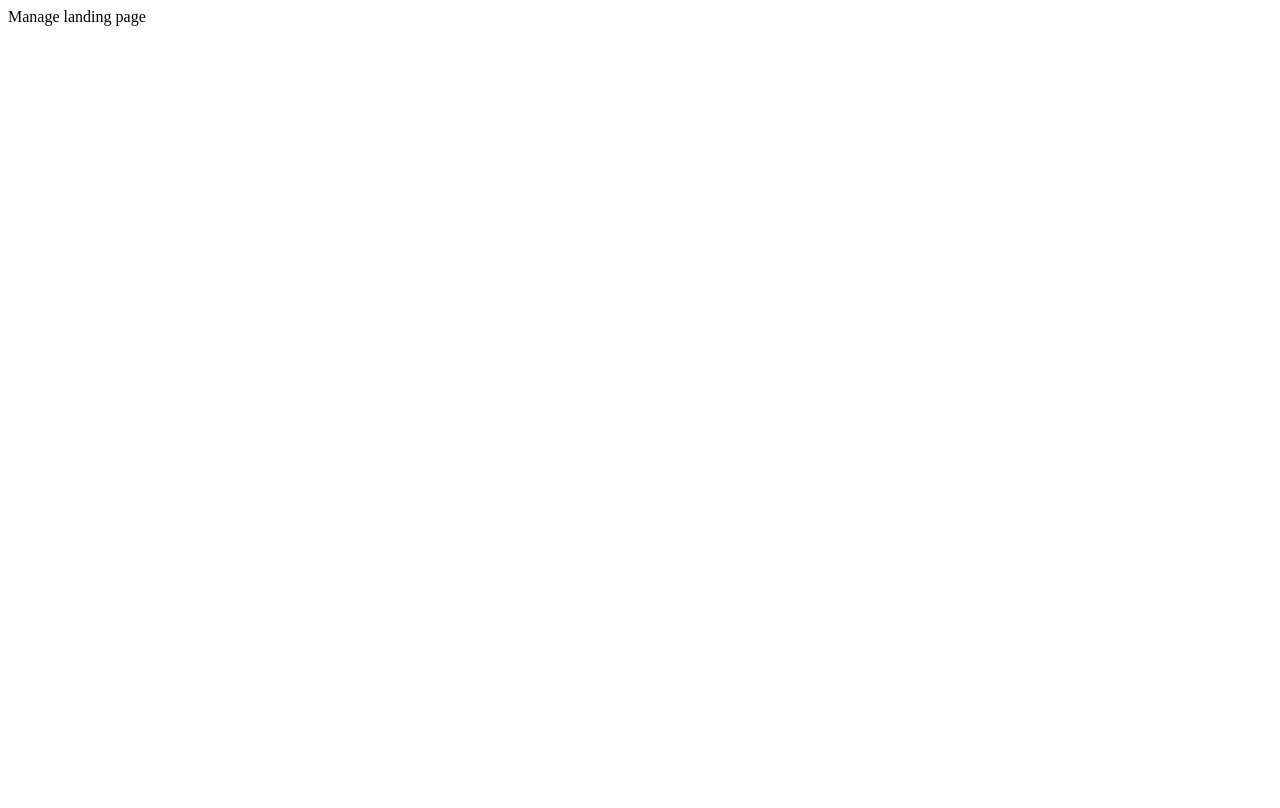
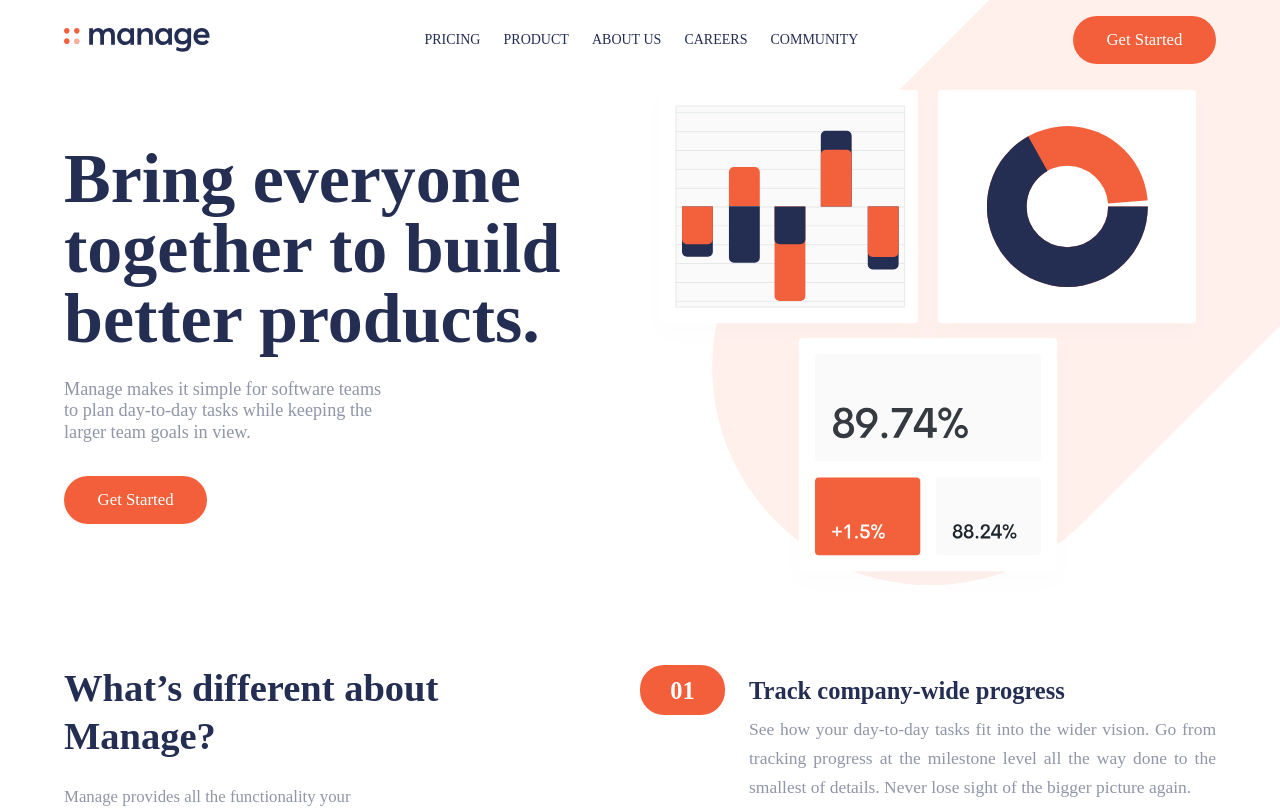
Before and after one commit to JoeDravarol/frontendmentor-manage-landing-page, a React (Create React App) app: page / in a window 1280 px wide. Shown: the top 808 px of the page. Built offline with nearby package versions, Linux system fonts and the light colour scheme.

Commit message:
feat: Add testimonials section refactor: CtaButton component to accept props and extend className.

```diff
--- a/src/App.js
+++ b/src/App.js
@@ -1,10 +1,62 @@
-import React from 'react'
+import React, { useState, useEffect } from 'react'
+
+import avatarAli from './images/avatar-ali.png'
+import avatarAnisha from './images/avatar-anisha.png'
+import avatarRichard from './images/avatar-richard.png'
+import avatarShanai from './images/avatar-shanai.png'
+
+import Testimonials from './components/Testimonials'
+import Layout from './layout/Layout'
+import Hero from './layout/Hero'
+import Services from './layout/Services'
+import { useWindowSize } from './hooks'
+
+const testimonialsData = [
+  {
+    id: 1,
+    name: "Anisha Li",
+    statement: "Manage has supercharged our team’s workflow. The ability to maintain visibility on larger milestones at all times keeps everyone motivated.",
+    img: avatarAnisha
+  },
+  {
+    id: 2,
+    name: "Ali Bravo",
+    statement: "We have been able to cancel so many other subscriptions since using Manage. There is no more cross-channel confusion and everyone is much more focused.",
+    img: avatarAli
+  },
+  {
+    id: 3,
+    name: "Richard Watts",
+    statement: "Manage allows us to provide structure and process. It keeps us organized and focused. I can’t stop recommending them to everyone I talk to!",
+    img: avatarRichard
+  },
+  {
+    id: 4,
+    name: "Shanai Gough",
+    statement: "Their software allows us to track, manage and collaborate on our projects from anywhere. It keeps the whole team in-sync without being intrusive.",
+    img: avatarShanai
+  }
+]
 
 const App = () => {
+  const windowSize = useWindowSize()
+  const [testimonials, setTestimonials] = useState(testimonialsData)
+
+  useEffect(() => {
+    if (windowSize.width < 1280) {
+      setTestimonials(testimonialsData)
+    } else {
+      const desktopTestimonials = testimonialsData.slice(0, 3)
+      setTestimonials(desktopTestimonials)
+    }
+  }, [windowSize])
+
   return (
-    <div>
-      Manage landing page
-    </div>
+    <Layout>
+      <Hero />
+      <Services />
+      <Testimonials testimonials={testimonials} />
+    </Layout>
   )
 }
 
--- a/src/components/CtaButton.js
+++ b/src/components/CtaButton.js
@@ -11,15 +11,16 @@ const useStyles = makeStyles(theme => ({
   }
 }))
 
-const CtaButton = ({ label }) => {
+const CtaButton = ({ label, className, ...props }) => {
   const classes = useStyles()
 
   return (
     <Button
-      className={classes.button}
-      variant='contained'
-      color='primary'
+      className={`${classes.button} ${className}`}
+      variant="contained"
+      color="primary"
       disableElevation
+      {...props}
     >
       {label}
     </Button>
--- /dev/null
+++ b/src/components/TestimonialDetails.js
@@ -0,0 +1,75 @@
+import React from 'react'
+
+import Avatar from '@material-ui/core/Avatar'
+import Paper from '@material-ui/core/Paper'
+import Typography from '@material-ui/core/Typography'
+import { makeStyles } from '@material-ui/core'
+
+const useStyles = makeStyles(theme => ({
+  root: {
+    background: theme.palette.neutral.main,
+    padding: theme.spacing(3),
+    paddingTop: theme.spacing(9),
+    margin: '0 auto',
+    minWidth: 232,
+    width: '100%',
+    maxWidth: 600,
+    height: 250,
+    position: 'relative',
+    [theme.breakpoints.up('lg')]: {
+      height: '100%'
+    }
+  },
+  avatar: {
+    width: 112,
+    height: 112,
+    position: 'absolute',
+    top: '-15%',
+    left: '50%',
+    bottom: 0,
+    transform: 'translate(-50%, -15%)',
+    [theme.breakpoints.up('xl')]: {
+      top: '-20%',
+      transform: 'translate(-50%, -20%)'
+    }
+  },
+  name: {
+    marginBottom: theme.spacing(2)
+  },
+  statement: {
+    [theme.breakpoints.up('xl')]: {
+      maxWidth: 500,
+      margin: '0 auto'
+    }
+  }
+}))
+
+const TestimonialDetails = ({ src, name, statement }) => {
+  const classes = useStyles()
+
+  return (
+    <Paper className={classes.root} elevation={0} square>
+      <Avatar className={classes.avatar} src={src} alt={name} />
+      <Typography
+        className={classes.name}
+        variant="h6"
+        component="h3"
+        align="center"
+        gutterBottom
+      >
+        {name}
+      </Typography>
+      <Typography
+        className={classes.statement}
+        variant="body1"
+        color="textSecondary"
+        align="center"
+        paragraph
+      >
+        “{statement}”
+      </Typography>
+    </Paper>
+  )
+}
+
+export default TestimonialDetails
--- /dev/null
+++ b/src/components/Testimonials.js
@@ -0,0 +1,130 @@
+import React, { useState, useEffect } from 'react'
+
+import Grid from '@material-ui/core/Grid'
+import Typography from '@material-ui/core/Typography'
+import Carousel from 'react-material-ui-carousel'
+import { makeStyles } from '@material-ui/core'
+
+import Container from '../layout/Container'
+import CtaButton from './CtaButton'
+import TestimonialDetails from './TestimonialDetails'
+
+import { useWindowSize } from '../hooks'
+
+const useStyles = makeStyles((theme) => ({
+  root: {
+    minHeight: 500,
+    paddingTop: theme.spacing(3),
+    paddingBottom: theme.spacing(3)
+  },
+  carousel: {
+    overflow: 'visible',
+    height: 270
+  },
+  title: {
+    height: 145,
+    fontWeight: 700
+  },
+  indicator: {
+    color: 'hsl(0, 0%, 98%)',
+    backgroundColor: 'hsl(12, 88%, 59%)',
+    '&:hover': {
+      color: 'hsl(12, 88%, 59%)',
+      backgroundColor: 'hsl(12, 88%, 59%)'
+    },
+    margin: '1.5em 3px',
+    position: 'relative'
+  },
+  activeIndicator: {
+    color: 'hsl(12, 88%, 59%)'
+  },
+  ctaButton: {
+    display: 'block',
+    marginTop: theme.spacing(10),
+    marginBottom: theme.spacing(3),
+    marginLeft: 'auto',
+    marginRight: 'auto'
+  }
+}))
+
+const Testimonials = ({ testimonials }) => {
+  const windowSize = useWindowSize()
+  const [mobileView, setMobileView] = useState()
+  const classes = useStyles()
+
+  useEffect(() => {
+    if (windowSize.width < 1280) {
+      setMobileView(true)
+    } else {
+      setMobileView(false)
+    }
+  }, [windowSize])
+
+  const displayMobile = () => {
+    return (
+      <Container>
+        <Carousel
+          className={classes.carousel}
+          animation="slide"
+          timeout={500}
+          navButtonsAlwaysInvisible
+          indicatorIconButtonProps={{
+            className: classes.indicator
+          }}
+          activeIndicatorIconButtonProps={{
+            className: classes.activeIndicator
+          }}
+        >
+          {testimonials.map((testimonial) => (
+            <TestimonialDetails
+              key={'testimonial' + testimonial.id}
+              src={testimonial.img}
+              name={testimonial.name}
+              statement={testimonial.statement}
+            />
+          ))}
+        </Carousel>
+      </Container>
+    )
+  }
+
+  const displayDesktop = () => {
+    return (
+      <Grid container spacing={2} justifyContent="center" alignItems="stretch">
+        {testimonials.map((testimonial) => (
+          <Grid key={'testimonial' + testimonial.id} item lg={4}>
+            <TestimonialDetails
+              src={testimonial.img}
+              name={testimonial.name}
+              statement={testimonial.statement}
+            />
+          </Grid>
+        ))}
+      </Grid>
+    )
+  }
+
+  return (
+    <div className={classes.root}>
+      <Typography
+        className={classes.title}
+        variant="h4"
+        component="h2"
+        align="center"
+        color='secondary'
+      >
+        What they've said
+      </Typography>
+
+      {mobileView ? displayMobile() : displayDesktop()}
+
+      <CtaButton
+        className={classes.ctaButton}
+        label="Get started"
+        disableElevation={false}
+      />
+    </div>
+  )
+}
+
+export default Testimonials
```
